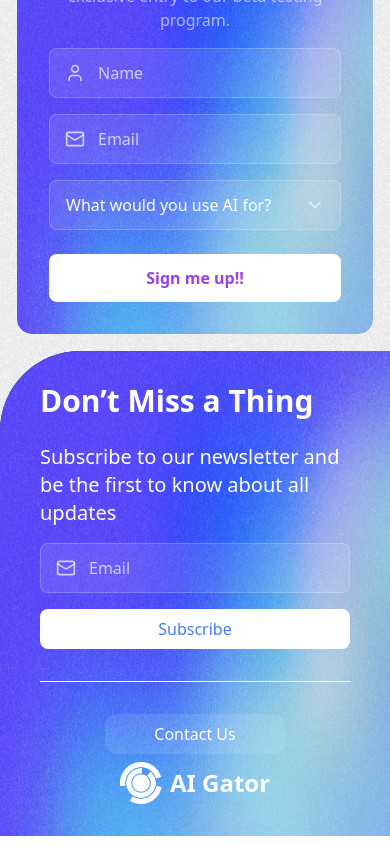
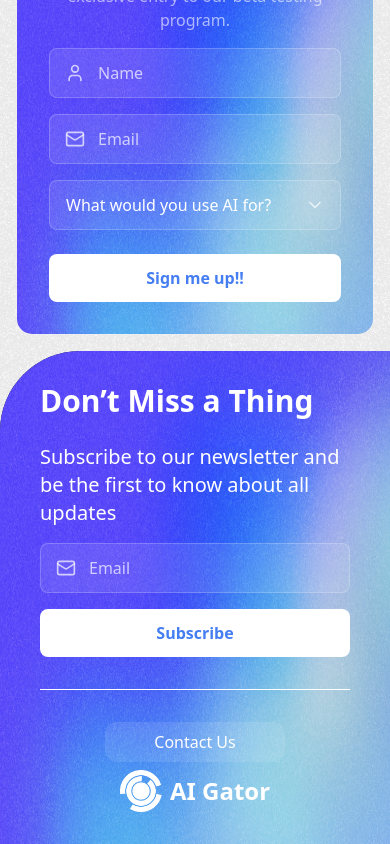
Before and after one commit to anman00/aigator-landing-page, a React (Vite) app: page / in a window 390 px wide. Shown: the part 3123-3967 px from the top of the page. Built offline with nearby package versions, Linux system fonts and the light colour scheme.

Commit message:
fix: from colors

```diff
--- a/src/components/Footer.tsx
+++ b/src/components/Footer.tsx
@@ -68,7 +68,7 @@ export const Footer = () => {
             </p>
           </div>
           <div className="flex">
-            <form onSubmit={handleSubmit} className="w-full md:mx-auto mt-4 md:mt-auto">
+            <form onSubmit={handleSubmit} className="w-full md:mx-auto mt-4 md:mt-auto md:w-[250px]">
               <div className="flex flex-col gap-4">
                 <div className="relative">
                   <Mail className="absolute left-4 top-1/2 -translate-y-1/2 w-5 h-5 text-white/70" />
@@ -84,19 +84,19 @@ export const Footer = () => {
                 <button
                   type="submit"
                   disabled={isSubmitting}
-                  className="bg-white text-[#457DF3] px-6 py-2 rounded-lg hover:bg-purple-700 transition-colors"
+                  //w-full bg-white text-[#457DF3] py-3 rounded-lg font-semibold hover:bg-opacity-90 transition-all disabled:opacity-70 flex items-center justify-center
+                  className="bg-white text-[#457DF3] py-3 rounded-lg font-semibold hover:bg-opacity-90 transition-all disabled:opacity-70 flex items-center justify-center"
                 >
                   {isSubmitting ? 'Subscribing...' : 'Subscribe'}
                 </button>
               </div>
               {message && (
-                <p
-                  className={`mt-4 ${
-                    message.isError ? 'text-red-500' : 'text-green-500'
-                  }`}
+                <div
+                  className={`mt-2 p-3 rounded-lg ${message.isError ? 'bg-red-500/20 text-red-100' : 'bg-green-500/20 text-green-100'
+                    }`}
                 >
                   {message.text}
-                </p>
+                </div>
               )}
             </form>
           </div>
--- a/src/components/SignUp/SignUpForm.tsx
+++ b/src/components/SignUp/SignUpForm.tsx
@@ -96,7 +96,7 @@ export function SignUpForm() {
 
       {message && (
         <div
-          className={`p-3 rounded-lg ${message.isError ? 'bg-red-500/20 text-red-200' : 'bg-green-500/20 text-green-200'
+          className={`p-3 rounded-lg ${message.isError ? 'bg-red-500/20 text-red-100' : 'bg-green-500/20 text-green-100'
             }`}
         >
           {message.text}
@@ -106,7 +106,7 @@ export function SignUpForm() {
       <button
         type="submit"
         disabled={isSubmitting}
-        className="w-full bg-white text-[#9C3FE4] py-3 rounded-lg font-semibold hover:bg-opacity-90 transition-all disabled:opacity-70 flex items-center justify-center"
+        className="w-full bg-white text-[#457DF3] py-3 rounded-lg font-semibold hover:bg-opacity-90 transition-all disabled:opacity-70 flex items-center justify-center"
       >
         {isSubmitting ? (
           <>
```
